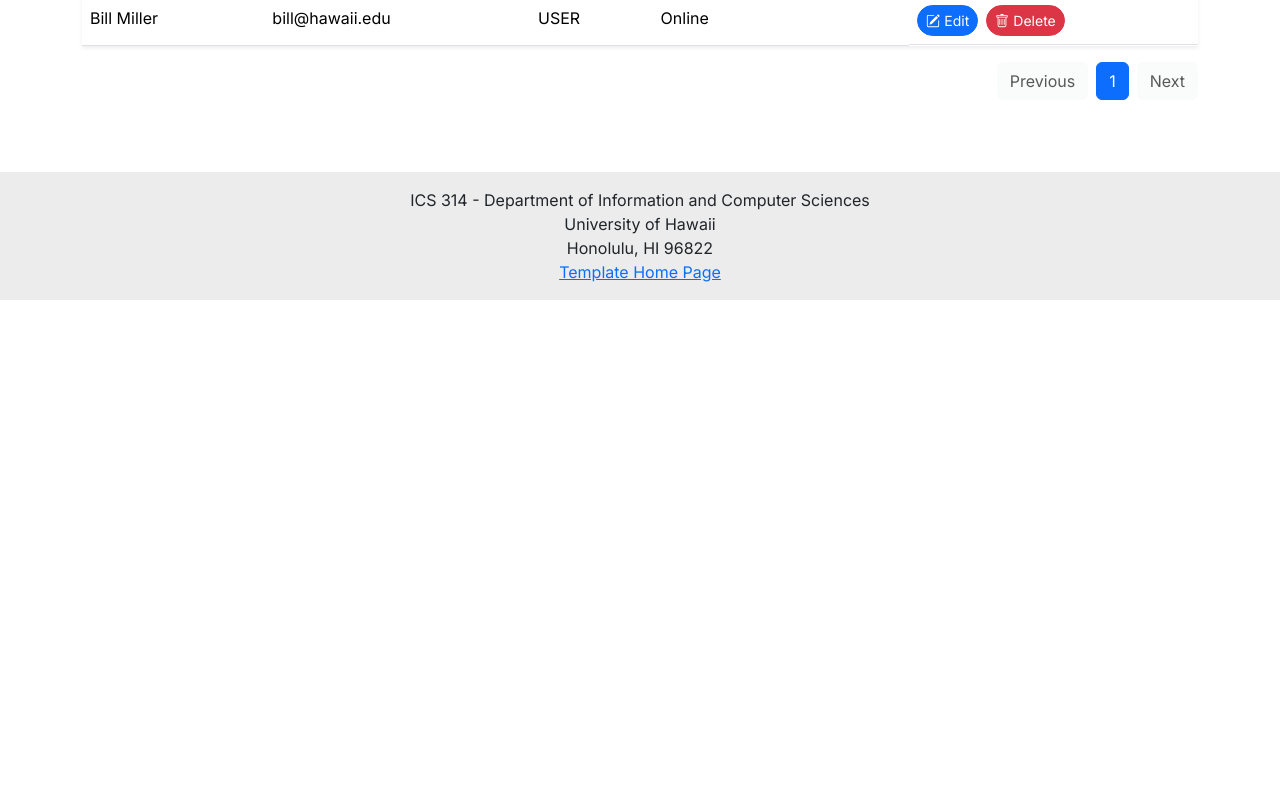
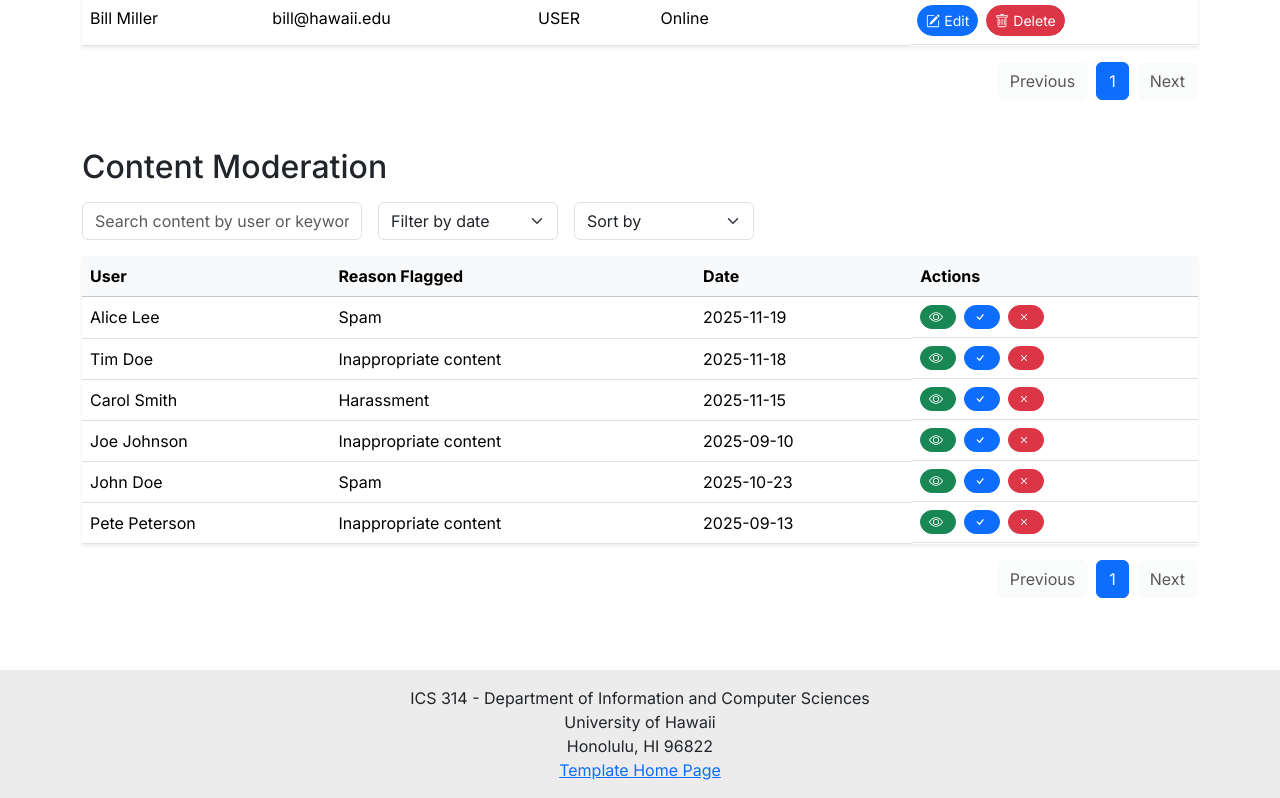
Before and after one commit to manoaroomiematch/manoaroomiematch, a Next.js app: page /admin in a window 1280 px wide. Shown: the part 536-1334 px from the top of the page. Before the commit the page ends 836 px from the top, so only its background shows below. Built offline with nearby package versions, Linux system fonts and the light colour scheme; no server answers.

Commit message:
Created content moderation component and mockup data

```diff
--- a/src/app/admin/page.tsx
+++ b/src/app/admin/page.tsx
@@ -10,8 +10,9 @@
 
 import React, { useState } from 'react';
 import { Container, Table, Button, Form } from 'react-bootstrap';
-import { PencilSquare, Trash } from 'react-bootstrap-icons';
+import { Check, Eye, PencilSquare, Trash, X } from 'react-bootstrap-icons';
 import { mockUsers } from '@/components/UserManagement';
+import { mockFlags } from '@/components/ContentModeration';
 
 const AdminPage: React.FC = () => {
   const [search, setSearch] = useState('');
@@ -78,6 +79,10 @@ const AdminPage: React.FC = () => {
               <option value="NameA">Name A-Z</option>
               <option value="NameZ">Name Z-A</option>
             </Form.Select>
+            {/* Right side: Add User button */}
+            <Button variant="success" className="rounded-pill px-4">
+              Add User
+            </Button>
           </div>
           {/* User Management Table */}
           <Table hover className="table-rounded shadow-sm">
@@ -132,6 +137,102 @@ const AdminPage: React.FC = () => {
             </Button>
           </div>
         </section>
+        {/* Content Moderation Section */}
+        <section className="mb-5">
+          <h2 className="mb-3">Content Moderation</h2>
+
+          {/* Search + Filters */}
+          <div className="d-flex gap-3 mb-3 align-items-center flex-wrap">
+            <Form.Control
+              style={{ maxWidth: '280px' }}
+              type="text"
+              placeholder="Search content by user or keyword..."
+              value={search}
+              onChange={(e) => {
+                setSearch(e.target.value);
+                setPage(1);
+              }}
+            />
+
+            <Form.Select
+              style={{ maxWidth: '180px' }}
+              value={roleFilter}
+              onChange={(e) => {
+                setRoleFilter(e.target.value);
+                setPage(1);
+              }}
+            >
+              <option value="">Filter by date</option>
+              <option value="Newest">Newest</option>
+              <option value="Oldest">Oldest</option>
+            </Form.Select>
+
+            <Form.Select
+              style={{ maxWidth: '180px' }}
+              value={activityFilter}
+              onChange={(e) => {
+                setActivityFilter(e.target.value);
+                setPage(1);
+              }}
+            >
+              <option value="">Sort by</option>
+              <option value="NameA">Reason A-Z</option>
+              <option value="NameZ">Reason Z-A</option>
+            </Form.Select>
+          </div>
+          {/* Content Moderation Table */}
+          <Table hover className="table-rounded shadow-sm">
+            <thead className="table-light">
+              <tr>
+                <th>User</th>
+                <th>Reason Flagged</th>
+                <th>Date</th>
+                <th>Actions</th>
+              </tr>
+            </thead>
+            <tbody>
+              {mockFlags.map((flag) => (
+                <tr key={flag.id}>
+                  <td>{flag.user}</td>
+                  <td>{flag.reason}</td>
+                  <td>{flag.date}</td>
+                  <td className="d-flex gap-2">
+                    <Button variant="success" size="sm" className="rounded-pill d-flex align-items-center">
+                      <Eye className="me-1" />
+                      {' '}
+                    </Button>
+                    <Button variant="primary" size="sm" className="rounded-pill d-flex align-items-center">
+                      <Check className="me-1" />
+                      {' '}
+                    </Button>
+                    <Button variant="danger" size="sm" className="rounded-pill d-flex align-items-center">
+                      <X className="me-1" />
+                      {' '}
+                    </Button>
+                  </td>
+                </tr>
+              ))}
+            </tbody>
+          </Table>
+
+          {/* Pagination */}
+          <div className="d-flex justify-content-end mt-2 gap-2">
+            <Button variant="light" disabled={page === 1} onClick={() => setPage(page - 1)}>
+              Previous
+            </Button>
+
+            {[...Array(totalPages)].map((_, i) => (
+              // eslint-disable-next-line react/no-array-index-key
+              <Button key={i} variant={page === i + 1 ? 'primary' : 'outline-primary'} onClick={() => setPage(i + 1)}>
+                {i + 1}
+              </Button>
+            ))}
+
+            <Button variant="light" disabled={page === totalPages} onClick={() => setPage(page + 1)}>
+              Next
+            </Button>
+          </div>
+        </section>
       </Container>
 
       <style jsx>
--- /dev/null
+++ b/src/components/ContentModeration.tsx
@@ -0,0 +1,59 @@
+/* eslint-disable react/button-has-type */
+/**
+ * A user management component to display and moderate flagged content.
+ */
+import React from 'react';
+import { Table, Button } from 'react-bootstrap';
+import { CheckCircle, XCircle } from 'react-bootstrap-icons';
+
+export interface ContentFlag {
+  id: number;
+  user: string;
+  reason: string;
+  date: string;
+}
+
+export const mockFlags: ContentFlag[] = [
+  { id: 1, user: 'Alice Lee', reason: 'Spam', date: '2025-11-19' },
+  { id: 2, user: 'Tim Doe', reason: 'Inappropriate content', date: '2025-11-18' },
+  { id: 3, user: 'Carol Smith', reason: 'Harassment', date: '2025-11-15' },
+  { id: 4, user: 'Joe Johnson', reason: 'Inappropriate content', date: '2025-09-10' },
+  { id: 5, user: 'John Doe', reason: 'Spam', date: '2025-10-23' },
+  { id: 6, user: 'Pete Peterson', reason: 'Inappropriate content', date: '2025-09-13' },
+];
+
+const ContentModerationTable: React.FC = () => (
+  <Table hover className="table-rounded shadow-sm">
+    <thead className="table-light">
+      <tr>
+        <th>User</th>
+        <th>Flag Reason</th>
+        <th>Flagged Date</th>
+        <th>Actions</th>
+      </tr>
+    </thead>
+    <tbody>
+      {mockFlags.map((flag) => (
+        <tr key={flag.id}>
+          <td>{flag.user}</td>
+          <td>{flag.reason}</td>
+          <td>{flag.date}</td>
+          <td className="d-flex gap-2">
+            <Button variant="success" size="sm" className="rounded-pill d-flex align-items-center">
+              <CheckCircle className="me-1" />
+              {' '}
+              Approve
+            </Button>
+            <Button variant="danger" size="sm" className="rounded-pill d-flex align-items-center">
+              <XCircle className="me-1" />
+              {' '}
+              Reject
+            </Button>
+          </td>
+        </tr>
+      ))}
+    </tbody>
+  </Table>
+);
+
+export default ContentModerationTable;
```
